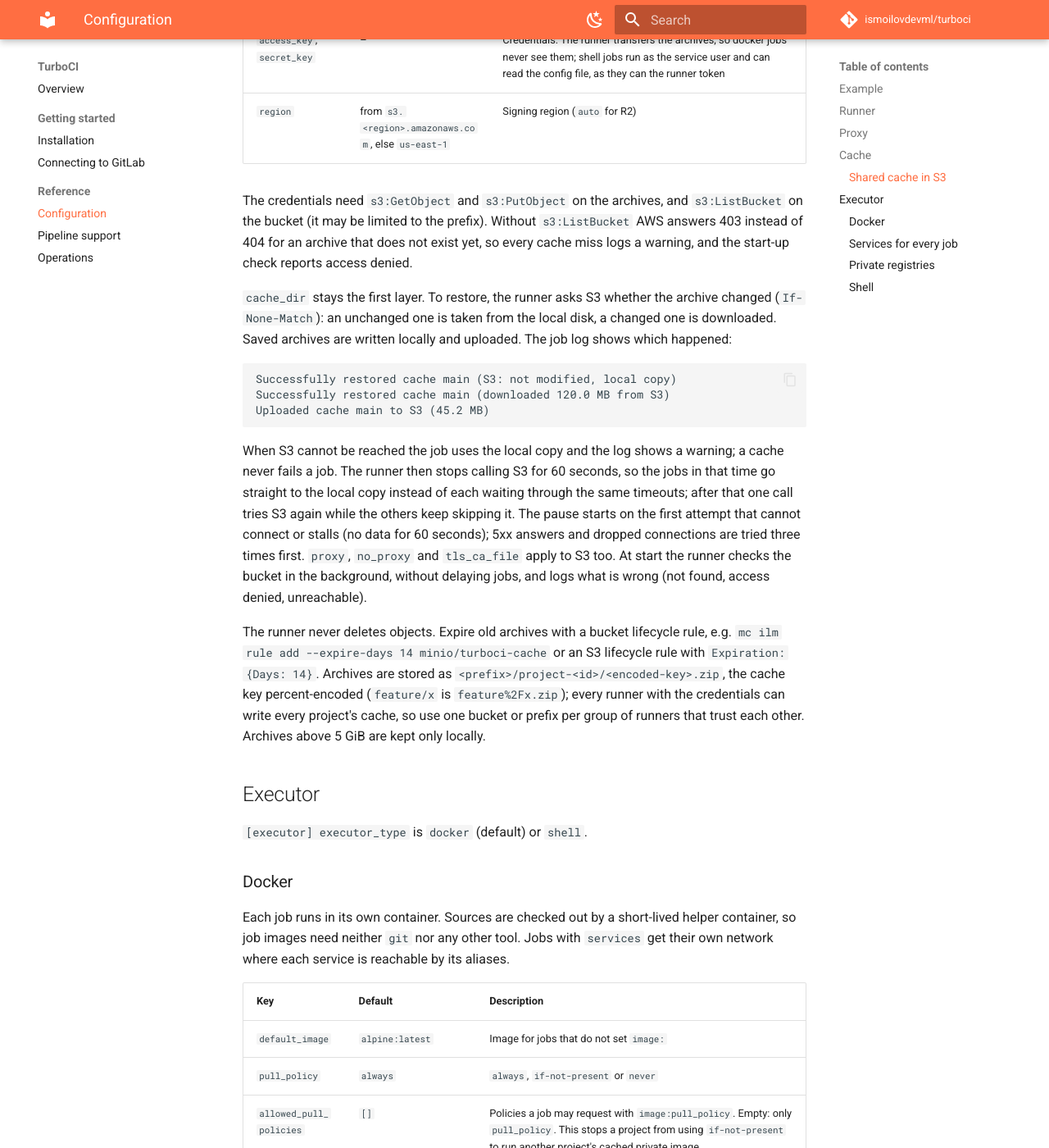
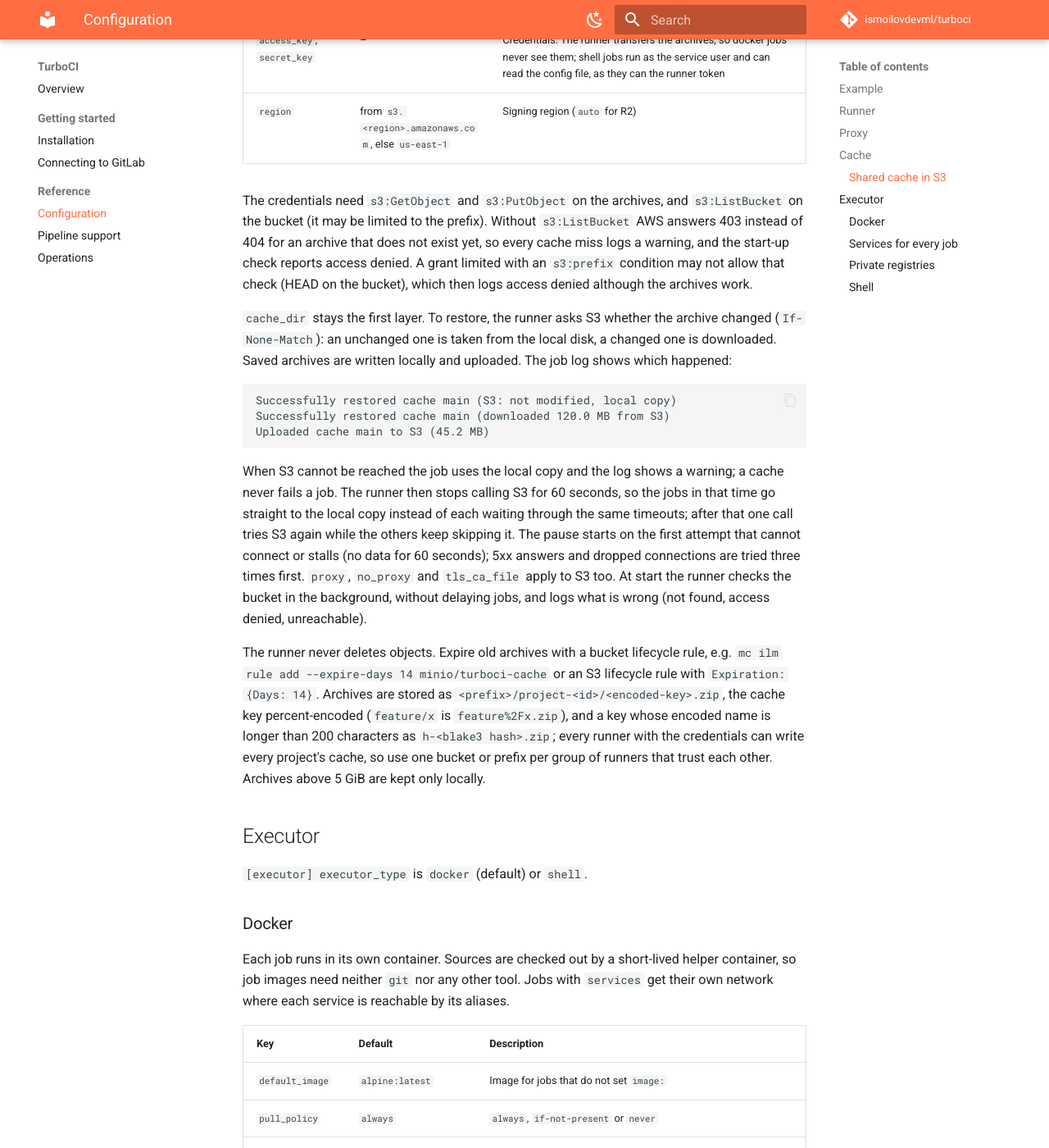
Before and after one commit to ismoilovdevml/turboci, an MkDocs documentation site: the page built from docs/configuration.md, in a window 1280 px wide and 1400 px high, scrolled down 3600 px. Shown: the whole window at 82% size. Built offline with MkDocs 1.6.1 and Material for MkDocs 9.7.7, drawn with Linux system fonts in a browser that asks for light colours; comment, search, counter and statistics services are not loaded.

Commit message:
Name s3:ListBucket in the probe's access-denied message
A 403 on HEAD bucket now says the credentials must also allow
s3:ListBucket on the bucket. The S3 docs add that a ListBucket grant
limited with an s3:prefix condition may not allow that start-up check,
which then logs access denied although the archives work, and that keys
whose encoded name is longer than 200 characters are stored as
h-<blake3 hash>.zip.

```diff
--- a/docs/configuration.md
+++ b/docs/configuration.md
@@ -140,7 +140,9 @@ The credentials need `s3:GetObject` and `s3:PutObject` on the archives, and
 `s3:ListBucket` on the bucket (it may be limited to the prefix). Without
 `s3:ListBucket` AWS answers 403 instead of 404 for an archive that does not
 exist yet, so every cache miss logs a warning, and the start-up check reports
-access denied.
+access denied. A grant limited with an `s3:prefix` condition may not allow
+that check (HEAD on the bucket), which then logs access denied although the
+archives work.
 
 `cache_dir` stays the first layer. To restore, the runner asks S3 whether the
 archive changed (`If-None-Match`): an unchanged one is taken from the local
@@ -168,9 +170,11 @@ The runner never deletes objects. Expire old archives with a bucket lifecycle
 rule, e.g. `mc ilm rule add --expire-days 14 minio/turboci-cache` or an S3
 lifecycle rule with `Expiration: {Days: 14}`. Archives are stored as
 `<prefix>/project-<id>/<encoded-key>.zip`, the cache key percent-encoded
-(`feature/x` is `feature%2Fx.zip`); every runner with the credentials can
-write every project's cache, so use one bucket or prefix per group of
-runners that trust each other. Archives above 5 GiB are kept only locally.
+(`feature/x` is `feature%2Fx.zip`), and a key whose encoded name is longer
+than 200 characters as `h-<blake3 hash>.zip`; every runner with the
+credentials can write every project's cache, so use one bucket or prefix per
+group of runners that trust each other. Archives above 5 GiB are kept only
+locally.
 
 ## Executor
 
```
Also changed, not shown: 1 other file.
